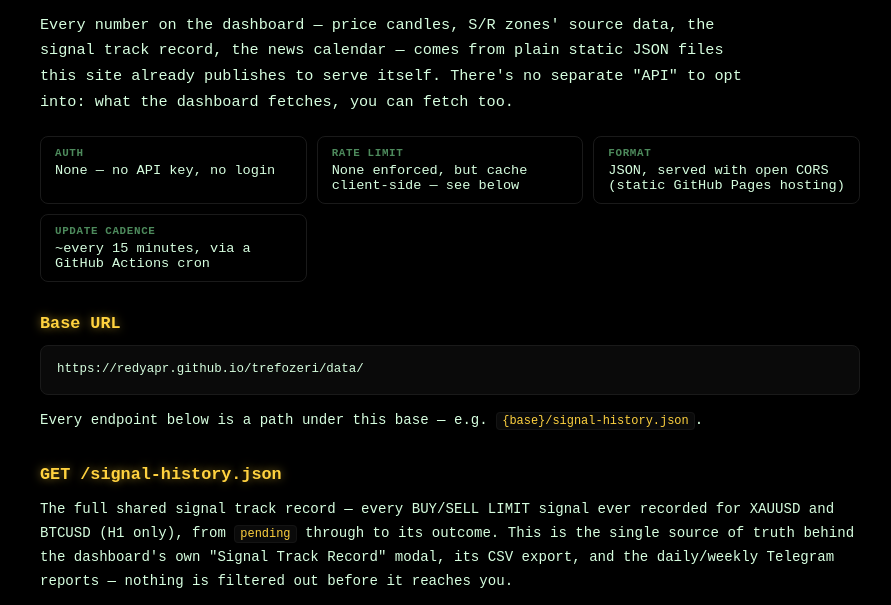
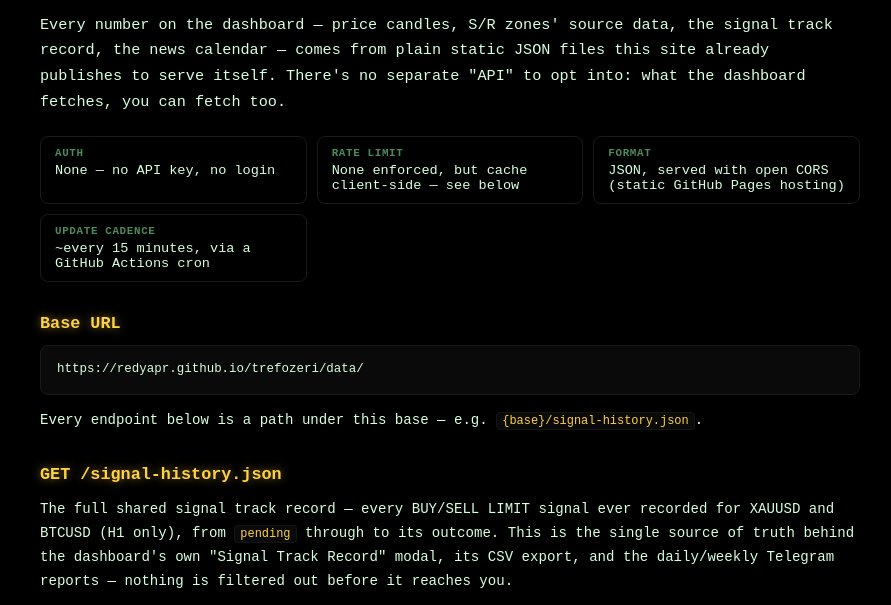
Before and after one commit to redyapr/trefozeri, a website built with Vite: page api/index.html in a window 1280 px wide. Shown: the part 174-779 px from the top of the page, without its empty margins (84-975 px from the left). Built offline with nearby package versions, Linux system fonts and the light colour scheme.

Commit message:
Fix inconsistent landing-page widths, retry transient Pages deploy failures
- api/index.html: .landing-lede/.landing-features were stuck at the
  720px max-width inherited from id/index.html, reading narrower than
  the 820px .api-facts/.api-section content right below them in the
  same column. Scoped an .api-page override to 820px to match.
- id/index.html: removed the 720px cap from .landing-lede/-features/
  -note entirely so its text runs full-width like the rest of the page.
- deploy.yml: actions/deploy-pages occasionally fails on a transient
  GitHub Pages API hiccup (a handful of isolated, self-resolving
  failures observed recently). Retry up to 3 attempts before actually
  failing the job.

```diff
--- a/src/style.css
+++ b/src/style.css
@@ -169,13 +169,11 @@ body[data-symbol='btcusd'] {
 .landing-lede {
   font-size: 0.95rem;
   line-height: 1.7;
-  max-width: 720px;
 }
 
 .landing-features {
   margin: 20px 0;
   padding-left: 20px;
-  max-width: 720px;
   line-height: 1.7;
 }
 
@@ -205,11 +203,19 @@ body[data-symbol='btcusd'] {
 .landing-note {
   color: var(--text-dim);
   font-size: 0.78rem;
-  max-width: 720px;
 }
 
 /* api/index.html only — the public data API docs page. Reuses .landing's basic layout
-   (see above) plus its own code/table-ish elements .landing has no need for. */
+   (see above) plus its own code/table-ish elements .landing has no need for. Without
+   this, the lede paragraph and "Usage notes" list would run full-width like everything
+   else on this page (see .landing-lede/.landing-features above), reading wider than
+   the 820px .api-facts/.api-section content right below them in the same column — cap
+   just these two on this page to match. */
+.api-page .landing-lede,
+.api-page .landing-features {
+  max-width: 820px;
+}
+
 .api-facts {
   display: grid;
   grid-template-columns: repeat(auto-fit, minmax(200px, 1fr));
```
Also changed, not shown: .github/workflows/deploy.yml, README.md.
